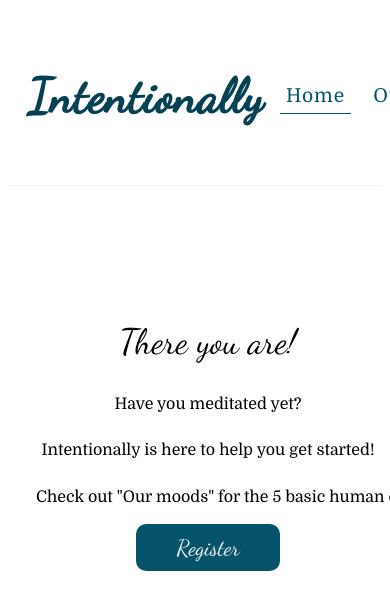
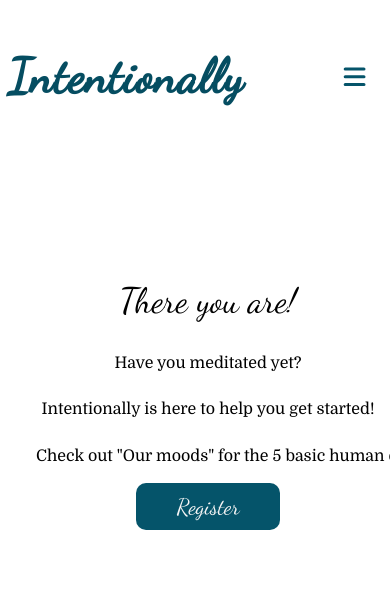
Before and after one commit to violacaroline/intentionally-frontend-react, a React (Create React App) app in the folder intention-app/: page / in a window 390 px wide. Shown: the top 610 px of the page. Built offline with nearby package versions, Linux system fonts and the light colour scheme.

Commit message:
Add mobile menu

```diff
--- a/intention-app/package.json
+++ b/intention-app/package.json
@@ -15,6 +15,7 @@
     "react": "^18.0.0",
     "react-chartjs-2": "^4.1.0",
     "react-dom": "^18.0.0",
+    "react-icons": "^4.3.1",
     "react-router-dom": "^6.3.0",
     "react-scripts": "5.0.1",
     "react-toastify": "^9.0.1",
--- a/intention-app/src/App.js
+++ b/intention-app/src/App.js
@@ -2,6 +2,7 @@ import { Route, Routes } from 'react-router-dom'
 import { ToastContainer } from 'react-toastify'
 import 'react-toastify/dist/ReactToastify.css'
 import Navbar from './Navbar'
+import NavbarMobile from './NavBarMobile'
 import Home from './Home'
 import Register from './Register'
 import Login from './Login'
@@ -19,7 +20,7 @@ function App () {
   return (
       <div className="App">
         <ToastContainer bodyClassName="toast-body"  autoClose={2000} />
-        <Navbar />
+        <Navbar /> <NavbarMobile />
         <div className="content">
           <Routes>
             <Route path='/' element={<Home />} />
--- /dev/null
+++ b/intention-app/src/NavBarMobile.js
@@ -0,0 +1,50 @@
+import { NavLink, useNavigate } from 'react-router-dom'
+import { useState } from 'react'
+import { HiMenu } from 'react-icons/hi'
+import { CgClose } from 'react-icons/cg'
+
+
+const NavbarMobile = () => {
+  const title = 'Intentionally'
+
+  const navigate = useNavigate()
+  const [open, setOpen] = useState(false)
+
+  const authenticatedUser = localStorage.getItem("user")
+
+  const toggleMenu = () => {
+    setOpen(!open)
+  }
+
+  const hamburgerIcon = <HiMenu className="hamburger-icon" onClick={toggleMenu} />
+  const closeIcon = <CgClose className="close-icon" onClick={toggleMenu} />
+
+  const closeMenu = () => {setOpen(false)}
+
+
+  const logOut = () => {
+    localStorage.clear()
+    navigate('/')
+  }
+
+  return (
+    <nav className="navbar-mobile">
+      <h1 className="heading"> {title} </h1>
+      {open ? closeIcon : hamburgerIcon}
+      {open &&
+        <div className="links">
+          <NavLink to="/" onClick={closeMenu} >Home</NavLink>
+          <NavLink to="/moods" onClick={closeMenu} >Our moods</NavLink>
+          {authenticatedUser && <NavLink to="/practice" onClick={closeMenu} >Practice</NavLink>}
+          {authenticatedUser ?
+            <button onClick={logOut}>Logout</button>
+            : <> <NavLink to="/register" onClick={closeMenu} >Register</NavLink>
+              <NavLink to="/login" onClick={closeMenu} >Login</NavLink> </>}
+        </div>
+      }
+
+    </nav>
+  )
+}
+
+export default NavbarMobile
--- a/intention-app/src/Register.js
+++ b/intention-app/src/Register.js
@@ -143,12 +143,6 @@ const Register = () => {
       <form className="input-form-register" onSubmit={handleSubmit}>
         {
           success ? (navigate('/login')
-            // <section className="success-register-login">
-            //   <h3 >You are Registered</h3>
-            //   <p>
-            //     <Link className="link-login" to="/login">{'Login ' + String.fromCharCode("0x00002661")}</Link>
-            //   </p>
-            // </section >
           ) : (
             <>
               <p ref={errorRef} style={{ color: "red", size: "10px" }} className={errMsg ? "errmsg" : "offscreen"} aria-live="assertive">{errMsg}</p>
--- a/intention-app/src/index.css
+++ b/intention-app/src/index.css
@@ -7,7 +7,7 @@ html {
 .heading {
   font-family: Dancing Script;
   font-size: 3rem;
-  color: #044152;
+  color: #054d61;
   letter-spacing: 1px;
 }
 
@@ -64,6 +64,12 @@ html {
 
 .active {
   border-bottom: 1px solid #05546a;
+}
+
+/* NAVBAR MOBILE */
+
+.navbar-mobile {
+  display: none;
 }
 
 /* HOME PAGE STYLES */
@@ -519,3 +525,55 @@ input {
   margin-left: 70px;
   letter-spacing: 2px;
 }
+
+@media screen and (max-width: 600px) {
+
+  /* MEDIA QUERY FOR MOBILE DEVICES */
+
+  .navbar {
+    display: none;
+  }
+
+  .navbar-mobile {
+    display: flex;
+    align-items: center;
+  }
+
+  .navbar-mobile .links {
+    display: flex;
+    flex-direction: column;
+    position: absolute;
+    background-color: #033442;
+    opacity: 0.9;
+    top: 20%;
+    width: 100%;
+  }
+
+  .navbar-mobile a {
+    white-space: nowrap;
+    line-height: 3;
+    letter-spacing: 3px;
+    color: white;
+    text-decoration: none;
+    padding-left: 10%;
+  }
+
+  .hamburger-icon {
+    position: absolute;
+    right: 5%;
+    width: 8%;
+    height: 8%;
+    color: #05546a;
+    cursor: pointer;
+  }
+
+  .close-icon {
+    position: absolute;
+    right: 5%;
+    width: 8%;
+    height: 8%;
+    color: #05546a;
+    cursor: pointer;
+  }
+
+}
```
Also changed, not shown: 1 other file (tests, documents, lock files or other folders).
